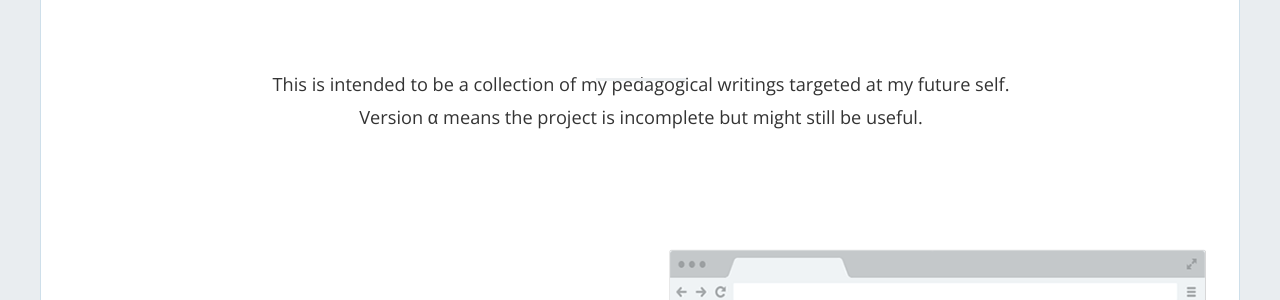
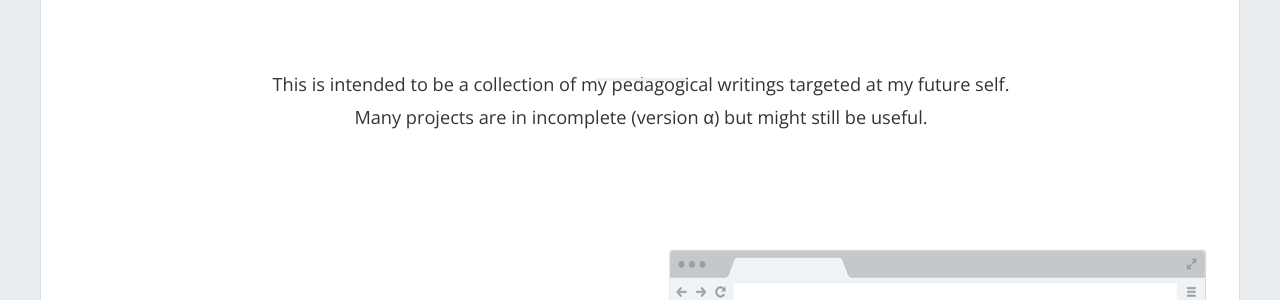
Before and after one commit to donkeyDocs/donkeyDocs.github.io, a Jekyll site: the page built from index.html, in a window 1280 px wide and 900 px high, scrolled down 592 px. Shown: the part 155-455 px from the top of the window. Built offline with Jekyll 4.4.1, drawn with Linux system fonts in a browser that asks for light colours; nearby versions of some CDN libraries; the list of posts is cut into pages by our own code.

Commit message:
/ ‘_layouts/home.html’

```diff
--- a/_layouts/home.html
+++ b/_layouts/home.html
@@ -15,7 +15,7 @@
             <p class="scetion-subtitle text-center">
               This is intended to be a collection of my pedagogical writings targeted at my future self.
               <br/>
-              Version α means the project is incomplete but might still be useful.
+              Many projects are in incomplete (version α) but might still be useful.
             </p>
             {% endif %}
 
```
